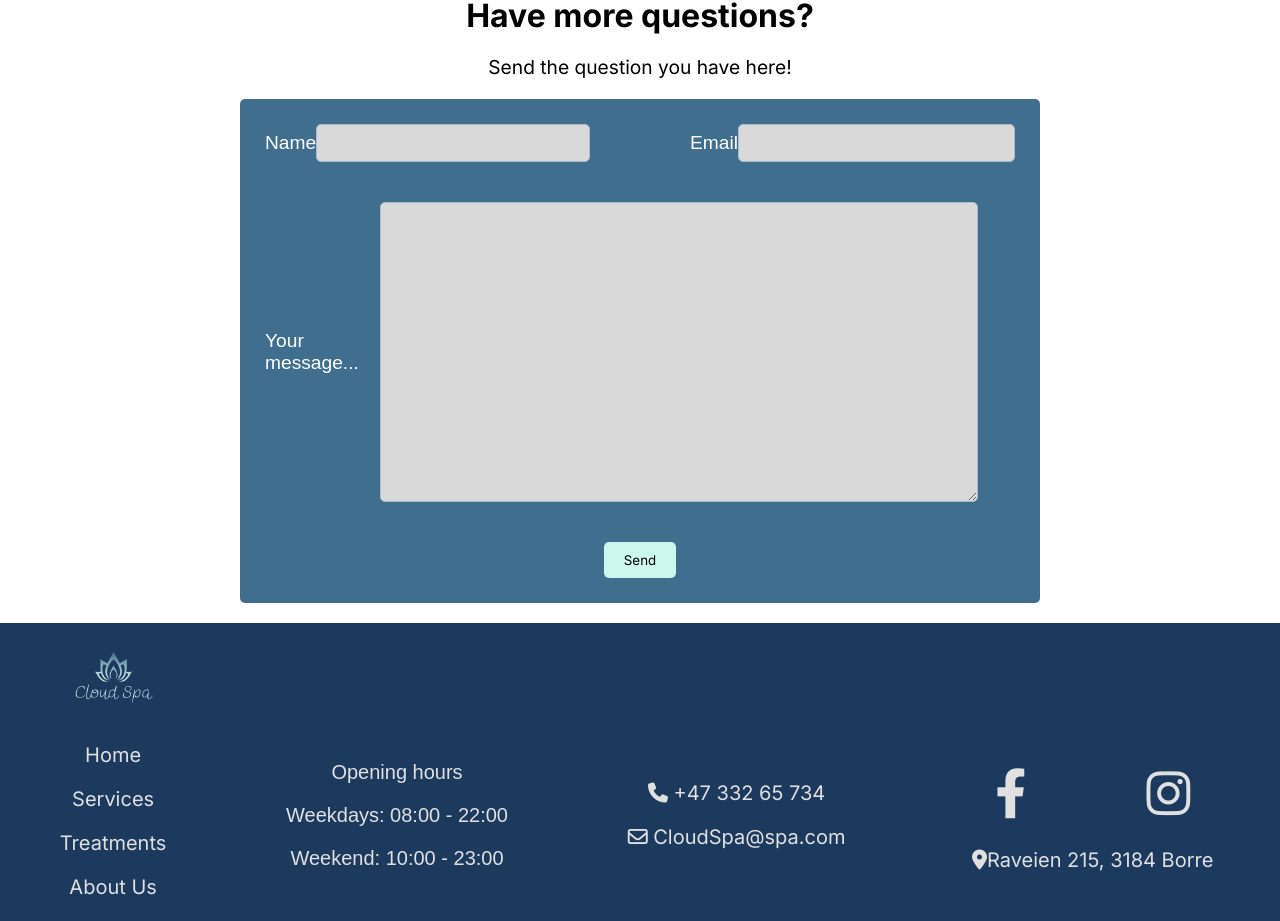
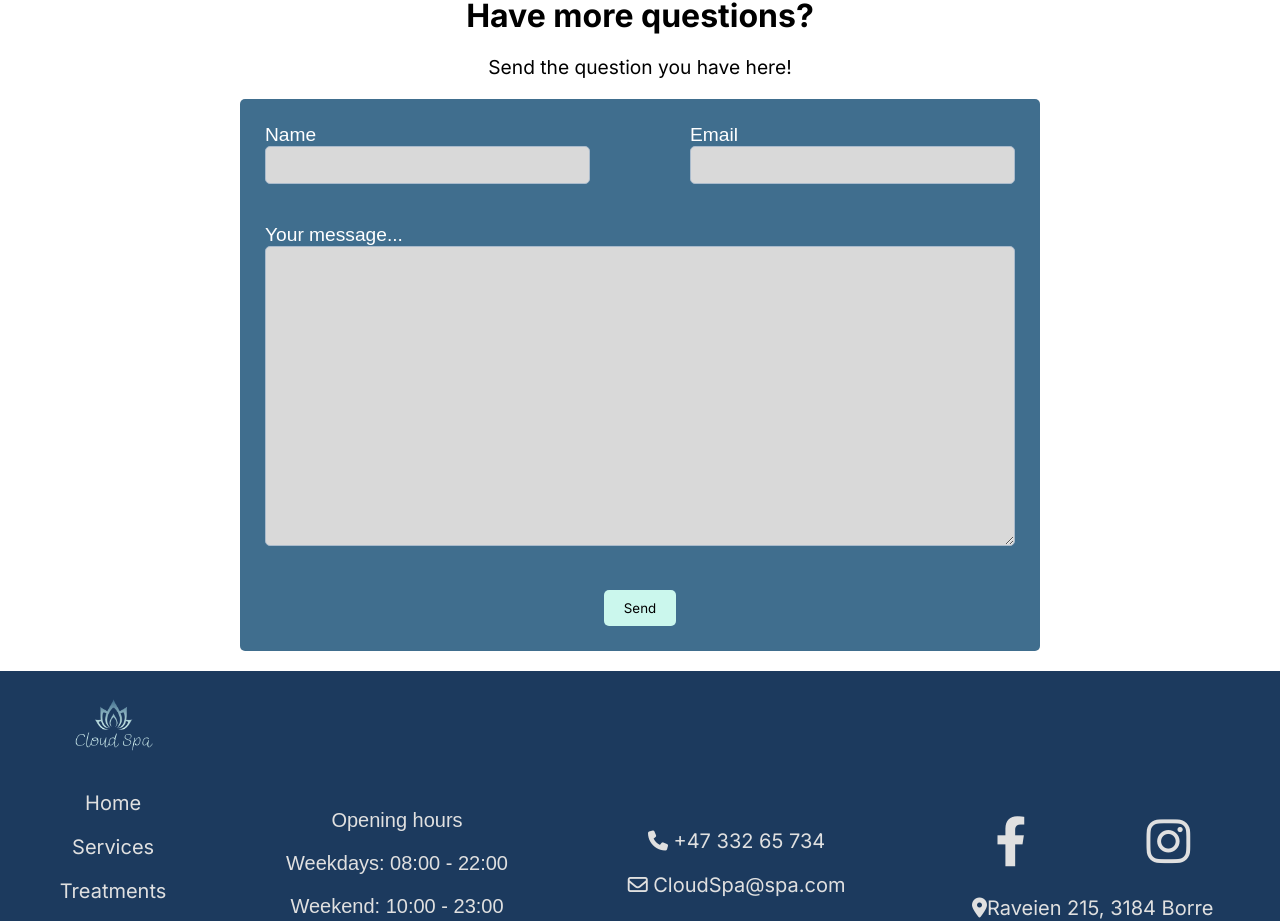
Before and after one commit to Hussein-Ali-Shamarti/Cloud-Spa-React, a React (Create React App) app: page /ContactUs in a window 1280 px wide. Shown: the part 1360-2281 px from the top of the page. Built offline with nearby package versions, Linux system fonts and the light colour scheme; no server answers; the database is empty.

Commit message:
fixed csss new classname on formgroup

```diff
--- a/src/pages/Profile/ProfileTab.jsx
+++ b/src/pages/Profile/ProfileTab.jsx
@@ -61,7 +61,7 @@ const ProfileTab = () => {
     <div className="profile-content">
       <h3>Personal info</h3>
       <form onSubmit={handleSubmit}>
-        <div className="form-group">
+        <div className="form-groupProfile">
           <label className="form-label">Display Name:</label>
           <input
             type="text"
@@ -70,7 +70,7 @@ const ProfileTab = () => {
             className="form-input"
           />
         </div>
-        <div className="form-group">
+        <div className="form-groupProfile">
           <label className="form-label">Photo URL:</label>
           <input
             type="text"
@@ -79,7 +79,7 @@ const ProfileTab = () => {
             className="form-input"
           />
         </div>
-        <div className="form-group">
+        <div className="form-groupProfile">
           <label className="form-label">Email:</label>
           <input
             type="email"
--- a/src/styles/ProfileTab.css
+++ b/src/styles/ProfileTab.css
@@ -14,7 +14,7 @@
   text-align: center;
 }
 
-.form-group {
+.form-groupProfile {
   display: flex;
   flex-direction: column;
   align-items: flex-start;
@@ -64,7 +64,7 @@
     text-align: left;
   }
 
-  .form-group {
+  .form-groupProfile {
     flex-direction: row;
     align-items: center;
     width: 95%;
```
